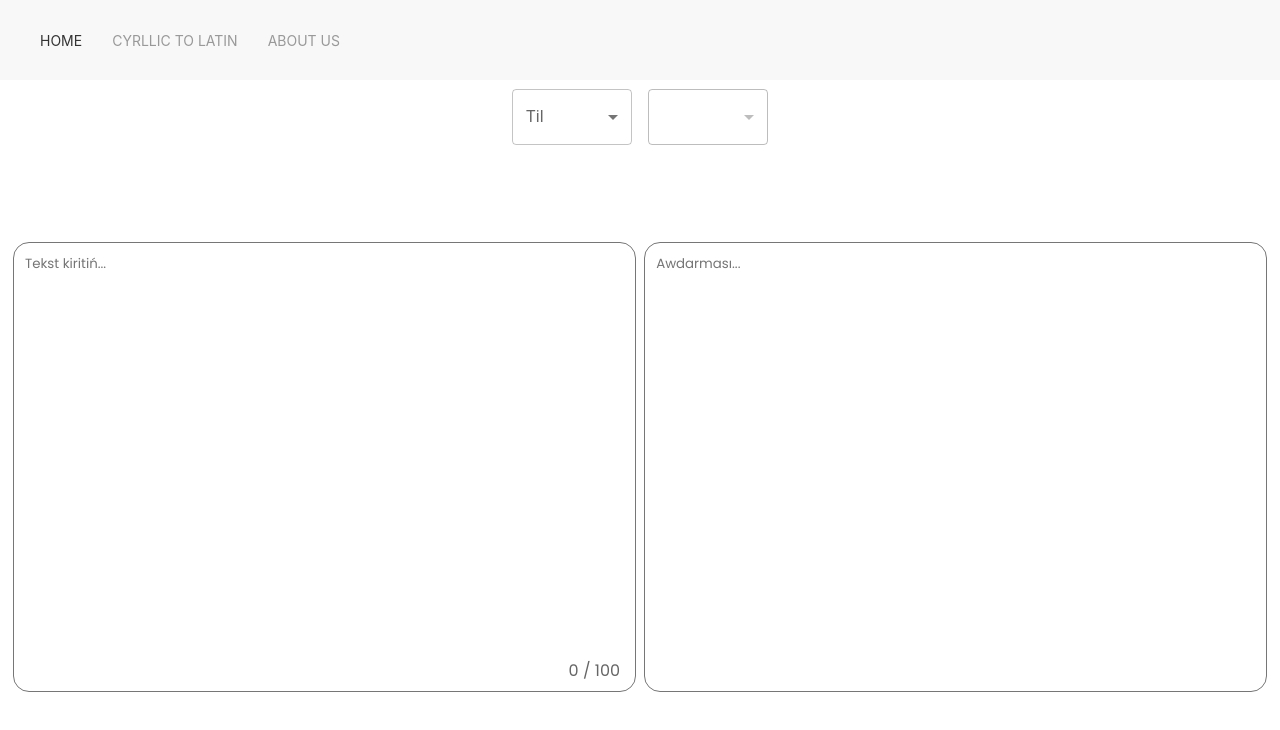
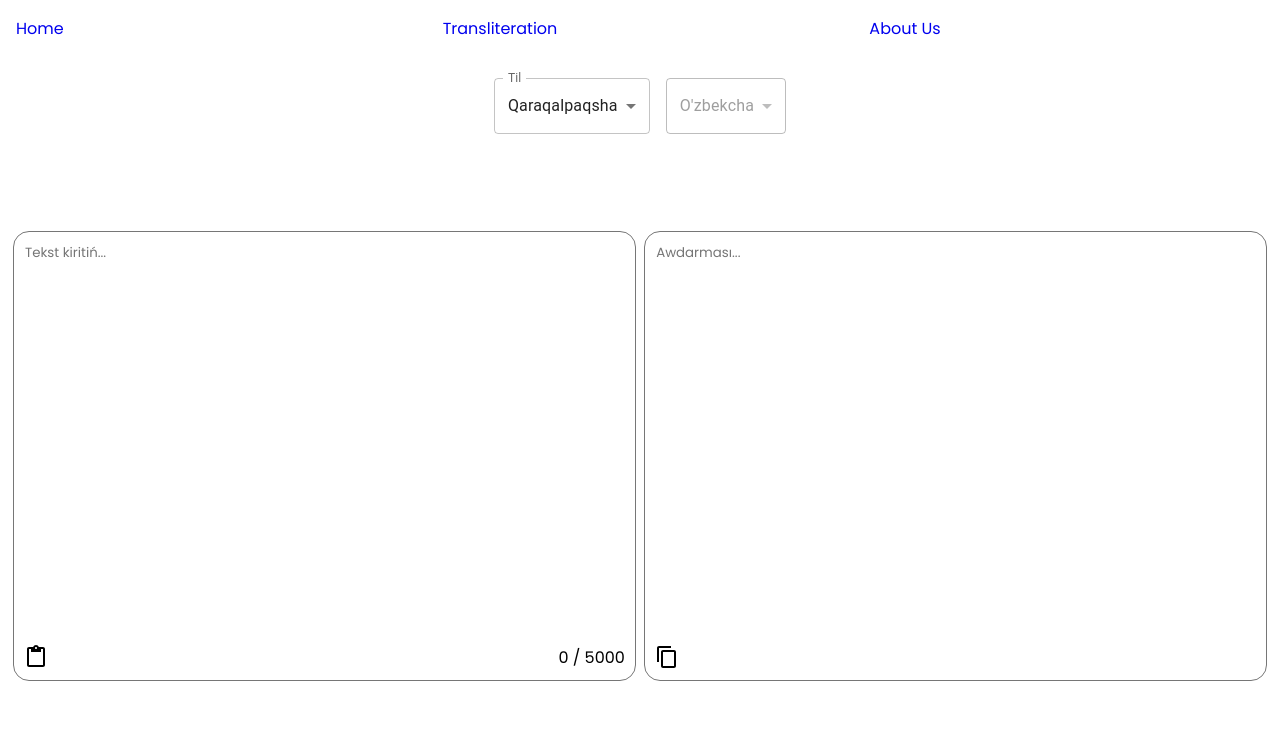
Before and after one commit to OnlineAzamat/kaa-uz-translator, a React (Vite) app: page / in a window 1280 px wide. Shown: the top 730 px of the page. Built offline with nearby package versions, Linux system fonts and the light colour scheme.

Commit message:
added copy/paste, updated navbar

```diff
--- a/index.html
+++ b/index.html
@@ -4,7 +4,6 @@
     <meta charset="UTF-8" />
     <link rel="icon" type="image/svg+xml" href="/favicon.png" />
     <meta name="viewport" content="width=device-width, initial-scale=1.0" />
-    <link rel="stylesheet" href="https://cdn.jsdelivr.net/npm/uikit@3.16.17/dist/css/uikit.min.css" />
     <title>Translator App</title>
   </head>
   <body>
--- a/src/App.css
+++ b/src/App.css
@@ -1,6 +1,15 @@
-header {
-  font-size: 2rem;
+.navbar-container {
+  height: 70px;
+
 }
+
+.navbar-container ul {
+  display: flex;
+  list-style-type: none;
+  gap: 1rem;
+}
+
+
 
 .textarea-wrapper {
   width: 100%;
@@ -53,8 +62,19 @@ header {
   height: 100%;
 }
 
-.limit {
+.control {
   position: absolute;
-  bottom: 1rem;
-  right: 1rem;
+  bottom: 0;
+  left: 0;
+  display: flex;
+  width: 100%;
+  padding: 0.7rem;
+  justify-content: space-between;
 }
+.paste, .copy {
+  cursor: pointer;
+}
+
+.paste:hover > *, .copy:hover > * {
+  transform: scale(1.15);
+}
--- a/src/components/Home.jsx
+++ b/src/components/Home.jsx
@@ -1,28 +1,22 @@
-import { Box } from "@mui/material";
+import { Box, List, ListItem } from "@mui/material";
 import Textarea from "./Textarea";
 import SelectLang from "./SelectLang";
+import { Link } from "react-router-dom";
 
 const Home = () => {
   return (
     <Box>
-      <header>
-        <nav className="uk-navbar-container">
-          <div className="uk-container">
-              <div>
-                  <div className="uk-navbar-left">
-
-                      <ul className="uk-navbar-nav">
-                          <li className="uk-active"><a href="#">Home</a></li>
-                          <li>
-                              <a href="#">Cyrllic to latin</a>
-                          </li>
-                          <li><a href="#">About us</a></li>
-                      </ul>
-                  </div>
-              </div>
-          </div>
-      </nav>
-      </header>
+      <List component="nav" sx={{ display: "flex", flexWrap: { lg: "nowrap", md: "wrap" } }}>
+        <ListItem button sx={{ width: { xs: "auto", md: "100%"} }}>
+          <Link to="/">Home</Link>
+        </ListItem>
+        <ListItem button sx={{ width: { xs: "auto", md: "100%"} }}>
+          <Link to="/transliteration">Transliteration</Link>
+        </ListItem>
+        <ListItem button sx={{ width: { xs: "auto", md: "100%"} }}>
+          <Link to="/about-us">About Us</Link>
+        </ListItem>
+      </List>
 
       <Box sx={{
         height: 'calc(100vh - 68px)',
--- a/src/components/SelectLang.jsx
+++ b/src/components/SelectLang.jsx
@@ -6,6 +6,9 @@ import Select from '@mui/material/Select';
 
 export default function SelectLang() {
   const [til, setTil] = React.useState('');
+
+  const til1 = window.localStorage.getItem('til1');
+  const til2 = window.localStorage.getItem('til2');
 
   const handleChange = (event) => {
     let til_event = event.target.value;
@@ -31,21 +34,22 @@ export default function SelectLang() {
           label="Til"
           onChange={handleChange}
           title="Kiritilgen tekst tili"
+          value={til1 ? til1 : "kaa"}
         >
-          <MenuItem value="kaa" selected="selected">Qaraqalpaqsha</MenuItem>
-          <MenuItem value="uz">Ozbekcha</MenuItem>
+          <MenuItem value="kaa">Qaraqalpaqsha</MenuItem>
+          <MenuItem value="uz">O'zbekcha</MenuItem>
         </Select>
       </FormControl>
       <FormControl sx={{ m: 1, minWidth: 120 }}>
         <Select
           displayEmpty
-          value={til}
           inputProps={{ 'aria-label': 'Without label' }}
           title="Awdarmalangan tekst tili"
+          value={til2 ? til2 : "uz"}
           disabled
         >
           <MenuItem value="kaa">Qaraqalpaqsha</MenuItem>
-          <MenuItem value="uz" selected="selected">Ozbekcha</MenuItem>
+          <MenuItem value="uz">O'zbekcha</MenuItem>
         </Select>
       </FormControl>
     </div>
--- a/src/components/Textarea.jsx
+++ b/src/components/Textarea.jsx
@@ -1,6 +1,8 @@
-import { Box } from "@mui/material";
 import axios from "axios";
 import { useRef, useState } from "react";
+import { Box } from "@mui/material";
+import ContentPasteIcon from '@mui/icons-material/ContentPaste';
+import ContentCopyIcon from '@mui/icons-material/ContentCopy';
 
 function Textarea() {
 
@@ -36,24 +38,39 @@ function Textarea() {
     tekst.current.value = "";
   }
 
+  function pasteText() {
+    navigator.clipboard.readText()
+      .then(cliptext => tekst.current.value = cliptext)
+    console.log(navigator.clipboard.readText())
+  }
+  function copyText() {
+    navigator.clipboard.writeText('a')
+  }
+
   return (
     <div className="textarea-wrapper">
       <Box sx={{ position: "relative", width: "100%" }}>
-        <textarea
-          placeholder="Tekst kiritiń..."
-          maxLength={100}
-          onChange={translate}
-          ref={tekst}
-        />
-        <div className="limit">{text.length} / 100</div>
         <span onClick={tekser}>
           {
             clean
           }
         </span>
+        <textarea
+          placeholder="Tekst kiritiń..."
+          maxLength={5000}
+          onChange={translate}
+          ref={tekst}
+        />
+        <div className="control">
+          <div className="paste" onClick={pasteText}><ContentPasteIcon /></div>
+          <div className="limit">{text.length} / 5000</div>
+        </div>
       </Box>
-      <Box sx={{ width: "100%" }}>
+      <Box sx={{ position: "relative", width: "100%" }}>
         <textarea value={juwap} placeholder="Awdarması..."></textarea>
+        <div className="control">
+          <div className="copy"><ContentCopyIcon /></div>
+        </div>
       </Box>
     </div>
   )
--- a/src/index.css
+++ b/src/index.css
@@ -12,3 +12,6 @@ header {
   height: 68px;
   background-color: rgb(228, 228, 228);
 }
+a {
+  text-decoration: none;
+}
```
